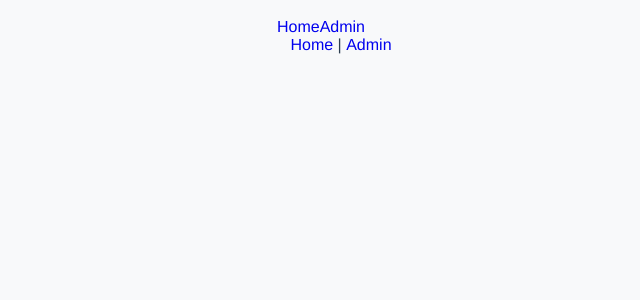
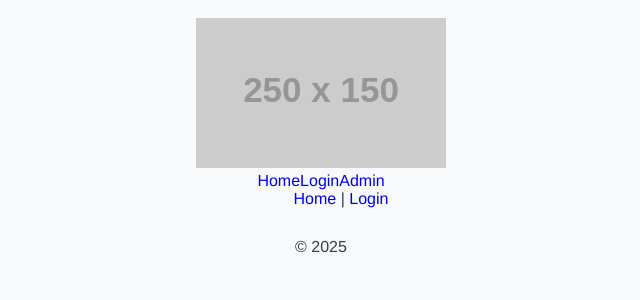
Before and after one commit to carlxaeron/ai-fe-exam, a Vue app in the folder frontend/: page / in a window 1280 px wide. Shown: the top 300 px of the page, without its empty margins (319-959 px from the left). Built offline with nearby package versions, Linux system fonts and the light colour scheme.

Commit message:
update structure to organize the layout for the admin and the public facing

```diff
--- a/frontend/src/App.vue
+++ b/frontend/src/App.vue
@@ -1,14 +1,32 @@
 <template>
-  <LayoutComponent />
+  <AdminLayoutComponent v-if="routeMeta.type === 'admin'">
+    <router-view />
+  </AdminLayoutComponent>
+  <LayoutComponent v-else>
+    <router-view />
+  </LayoutComponent>
 </template>
 
 <script>
-import LayoutComponent from './components/Layout.vue';
+import LayoutComponent from '@/components/Layout.vue';
+import AdminLayoutComponent from '@/components/admin/AdminLayout.vue';
 
 export default {
   name: 'App',
   components: {
     LayoutComponent,
+    AdminLayoutComponent,
+  },
+  computed: {
+    routeMeta() {
+      return this.$route.meta;
+    }
+  },
+  watch: {
+    $route(to) {
+      // Perform any action based on route meta changes
+      console.log('Route meta changed:', to.meta);
+    }
   },
   mounted() {
     document.dispatchEvent(new Event('render-event'))
--- /dev/null
+++ b/frontend/src/components/Footer.vue
@@ -0,0 +1,14 @@
+<template>
+  <footer id="footer">
+    <p>&copy; {{ new Date().getFullYear() }}</p>
+  </footer>
+</template>
+
+<script>
+export default {
+  name: 'FooterComponent',
+  mounted() {
+    document.dispatchEvent(new Event('render-event'))
+  }
+}
+</script>
--- a/frontend/src/components/Header.vue
+++ b/frontend/src/components/Header.vue
@@ -1,15 +1,19 @@
 <template>
   <header>
+    <router-link :to="{name: 'Home'}">
+      <img src="https://placehold.co/250x150" alt="Logo" />
+    </router-link>
     <nav>
       <router-link :to="{name: 'Home'}">Home</router-link>
-      <router-link :to="{name: 'AdminHome'}">Admin</router-link>
+      <router-link :to="{name: 'Login'}">Login</router-link>
+      <router-link :to="{name: 'Admin'}">Admin</router-link>
       <div id="navbarNav">
         <ul class="navbar-nav">
           <li class="nav-item">
             <router-link :to="{name: 'Home'}" class="nav-link">Home</router-link> |
           </li>
           <li class="nav-item">
-            <router-link :to="{name: 'AdminHome'}" class="nav-link">Admin</router-link>
+            <router-link :to="{name: 'Login'}" class="nav-link">Login</router-link>
           </li>
         </ul>
       </div>
--- a/frontend/src/components/Layout.vue
+++ b/frontend/src/components/Layout.vue
@@ -1,17 +1,20 @@
 <template>
-  <main id="app">
+  <main id="public-app">
     <Header />
-    <router-view />
+    <slot></slot>
+    <Footer />
   </main>
 </template>
 
 <script>
-import Header from './Header.vue'
+import Header from '@/components/Header.vue';
+import Footer from '@/components/Footer.vue';
 
 export default {
   name: 'LayoutComponent',
   components: {
-    Header
+    Header,
+    Footer,
   },
   mounted() {
     document.dispatchEvent(new Event('render-event'))
@@ -20,7 +23,7 @@ export default {
 </script>
 
 <style>
-#app {
+#public-app {
   font-family: Avenir, Helvetica, Arial, sans-serif;
   -webkit-font-smoothing: antialiased;
   -moz-osx-font-smoothing: grayscale;
--- /dev/null
+++ b/frontend/src/components/admin/AdminHeader.vue
@@ -0,0 +1,17 @@
+<template>
+  <header id="admin-header">
+    <h1>Admin Panel</h1>
+    <nav>
+      <router-link :to="{ name: 'Admin' }">Dashboard</router-link>
+    </nav>
+  </header>
+</template>
+
+<script>
+export default {
+  name: 'AdminHeader',
+  mounted() {
+    document.dispatchEvent(new Event('render-event'))
+  }
+}
+</script>
--- /dev/null
+++ b/frontend/src/components/admin/AdminLayout.vue
@@ -0,0 +1,20 @@
+<template>
+  <main id="admin-app">
+    <AdminHeader />
+    <slot></slot>
+  </main>
+</template>
+
+<script>
+  import AdminHeader from '@/components/admin/AdminHeader.vue';
+
+  export default {
+    name: 'AdminLayout',
+    components: {
+      AdminHeader,
+    },
+    mounted() {
+      document.dispatchEvent(new Event('render-event'))
+    }
+  }
+</script>
--- a/frontend/src/router/index.js
+++ b/frontend/src/router/index.js
@@ -1,6 +1,7 @@
 import { createRouter, createWebHistory } from 'vue-router';
 import Home from '../views/Home.vue';
-import AdminHome from '../views/admin/AdminHome.vue';
+import Login from '../views/Login.vue';
+import Dashboard from '../views/admin/Dashboard.vue';
 
 // Import your views/components here
 
@@ -8,12 +9,18 @@ const routes = [
   {
     path: '/',
     name: 'Home',
-    component: Home
+    component: Home,
+  },
+  {
+    path: '/login',
+    name: 'Login',
+    component: Login,
   },
   {
     path: '/admin',
-    name: 'AdminHome',
-    component: AdminHome
+    name: 'Admin',
+    component: Dashboard,
+    meta: { type: 'admin' }
   },
 ];
 
--- a/frontend/src/views/Home.vue
+++ b/frontend/src/views/Home.vue
@@ -1,17 +1,16 @@
 <template>
-  <div id="home">
-    <!-- <img alt="Vue logo" src="./assets/logo.png"> -->
-    <!-- <HelloWorld msg="Welcome to Your Vue.js App"/> -->
-  </div>
+    <section id="home">
+
+    </section>
 </template>
 
 <script>
-  // import HelloWorld from '../components/HelloWorld.vue'
+
 
   export default {
     name: 'HomeView',
     components: {
-      // HelloWorld
+
     },
     mounted() {
       document.dispatchEvent(new Event('render-event'))
--- /dev/null
+++ b/frontend/src/views/Login.vue
@@ -0,0 +1,37 @@
+<template>
+  <section id="login">
+    <h2>Login</h2>
+    <form @submit.prevent="login">
+      <div class="form-group">
+        <label for="username">Username</label>
+        <input type="text" id="username" v-model="username" class="form-control" required>
+      </div>
+      <div class="form-group">
+        <label for="password">Password</label>
+        <input type="password" id="password" v-model="password" class="form-control" required>
+      </div>
+      <button type="submit" class="btn btn-primary">Login</button>
+    </form>
+  </section>
+</template>
+
+<script>
+export default {
+  name: 'LoginView',
+  components: {
+
+  },
+  data() {
+    return {
+      username: '',
+      password: ''
+    }
+  },
+  methods: {
+    login() {
+      console.log('Username:', this.username)
+      console.log('Password:', this.password)
+    }
+  }
+}
+</script>
--- a/frontend/src/views/admin/AdminHome.vue
+++ b/frontend/src/views/admin/Dashboard.vue
@@ -1,5 +1,5 @@
 <template>
-  <div id="admin">
+  <div id="dashboard">
     <!-- <img alt="Vue logo" src="./assets/logo.png"> -->
     <!-- <HelloWorld msg="Welcome to Your Vue.js App - Admin"/> -->
   </div>
@@ -9,7 +9,7 @@
   // import HelloWorld from '../../components/HelloWorld.vue'
 
   export default {
-    name: 'AdminHomeView',
+    name: 'DashboardView',
     components: {
       // HelloWorld
     },
```
